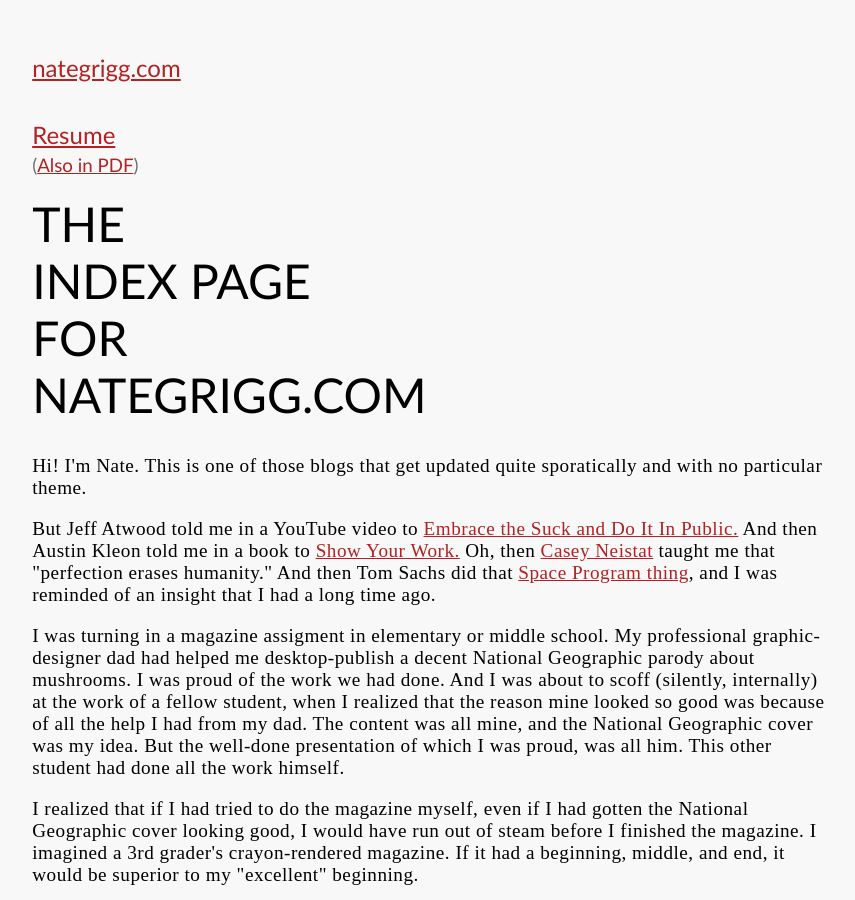
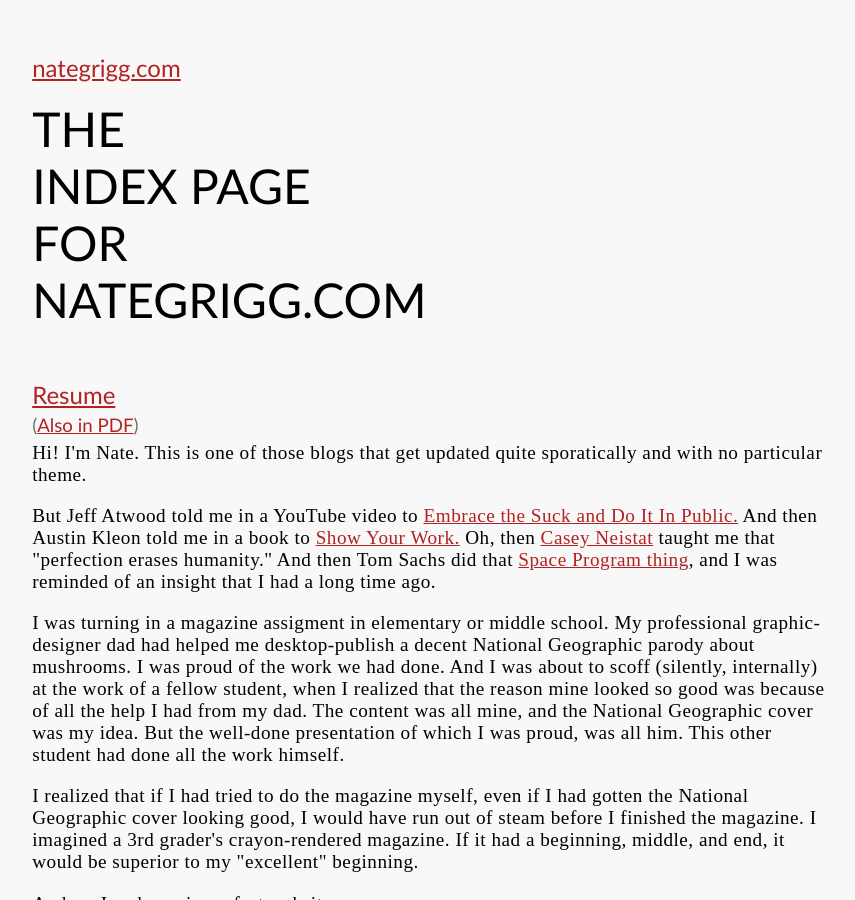
Before and after one commit to n8mob/n8mob.github.io, a Jekyll site: the page built from index.html, in a window 1280 px wide and 900 px high. Shown: the whole window, without its empty margins (19-874 px from the left). Built offline with Jekyll 4.4.1, drawn with Linux system fonts in a browser that asks for light colours; some of the changed lines change nothing that is shown.

Commit message:
move resume link below headline

```diff
--- a/index.html
+++ b/index.html
@@ -3,9 +3,11 @@ layout: default
 title: Hi, I'm n8!
 ---
 <body>
+    <h1>The Index&nbsp;Page for {{ site.title }}</h1>
+
     <h2><a href="resume.html">Resume</a></h2>
     <h3>(<a href="resume.pdf">Also in PDF</a>)</h3>
-    <h1>The Index&nbsp;Page for {{ site.title }}</h1>
+
     <p>Hi! I'm Nate. This is one of those blogs that get updated quite sporatically and with no particular theme.</p>
     <p>But Jeff Atwood told me in a YouTube video to <a href="https://blog.codinghorror.com/how-to-stop-sucking-and-be-awesome-instead/">Embrace the Suck and Do It In Public.</a> And then Austin Kleon told me in a book to <a href="https://austinkleon.com/show-your-work/">Show Your Work.</a> Oh, then <a href="https://www.youtube.com/user/caseyneistat">Casey Neistat</a> taught me that "perfection erases humanity." And then Tom Sachs did that <a href="https://www.tomsachs.org/exhibition/space-program-europa">Space Program thing</a>, and I was reminded of an insight that I had a long time ago.</p>
     <p>I was turning in a magazine assigment in elementary or middle school. My professional graphic-designer dad had helped me desktop-publish a decent National Geographic parody about mushrooms. I was proud of the work we had done. And I was about to scoff (silently, internally) at the work of a fellow student, when I realized that the reason mine looked so good was because of all the help I had from my dad. The content was all mine, and the National Geographic cover was my idea. But the well-done presentation of which I was proud, was all him. This other student had done all the work himself.</p>
```
